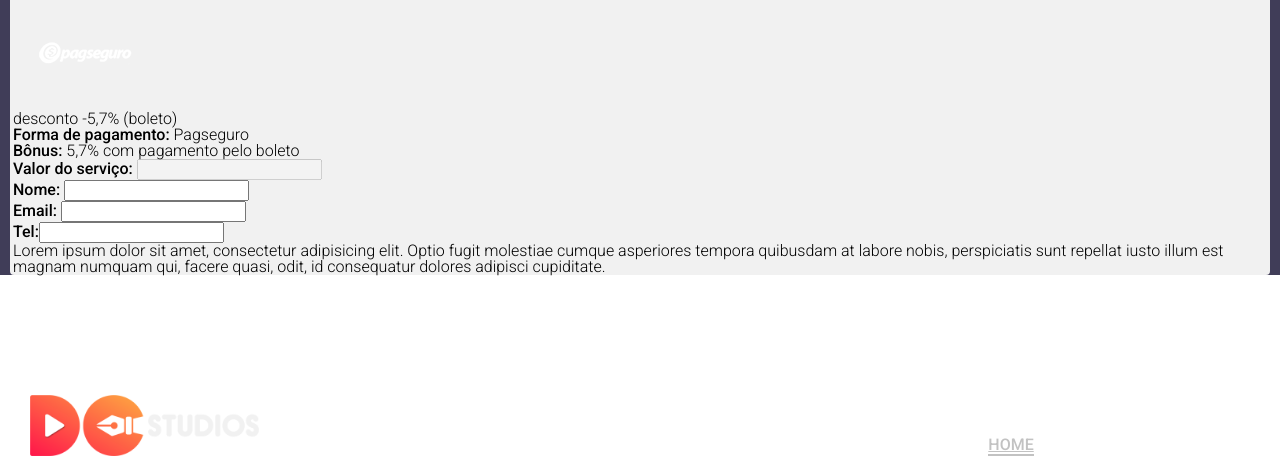
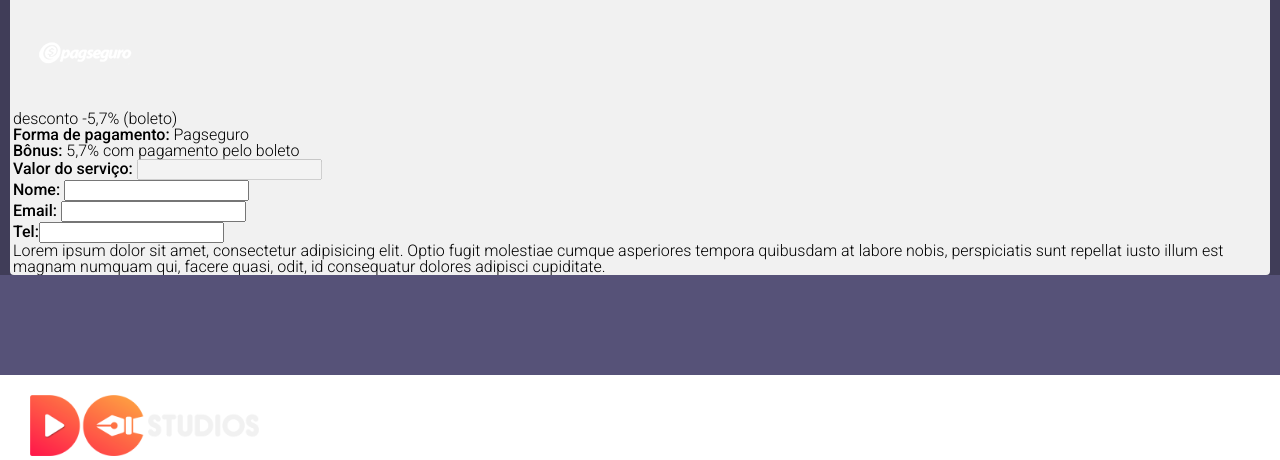
Before and after one commit to IagoCastroNp/sitedc, a WordPress theme: template header.php in a window 1280 px wide. Shown: the part 483-943 px from the top of the page. Run offline with PHP 8.4 and a stand-in for WordPress, Linux system fonts and the light colour scheme; the site name, menu and one post (Sample post) are stand-ins, and other content is empty; style sheets or scripts are compiled from the project's sources.

Commit message:
Menus funcionando, chamadas de bg pro header funcionando, eventos scrollTop funcionando, tudo entegrado com wordpress!

```diff
--- /dev/null
+++ b/functions.php
@@ -0,0 +1,14 @@
+<?php
+	// ativando imagem destacadas
+	add_theme_support('post-thumbnails');
+
+	// ativando menus
+	function register_my_menus(){
+		register_nav_menus(
+			array(
+					'header-menu-home' => __('Menu Home'),
+					'header-menu-portfolio' => __('Menu Portfolio')
+				)
+			);
+	}
+	add_action('init', 'register_my_menus');
--- a/header.php
+++ b/header.php
@@ -11,111 +11,31 @@
 </head>
 <body id="start">
 	<!-- container modal -->
-	<!-- Modal para escolhe da forma de pagamento -->
-	<div class="modal fade" id="modoPagamento" tabindex="-1" role="dialog" aria-labelledby="modoPagamento" aria-hidden="true">
-		<div class="modal-dialog" role="document">
-			<div class="modal-content">
-				<div class="modal-header">
-					<h5 class="modal-title">Painel de opções de pagamento</h5>
-					<button type="button" class="close" data-dismiss="modal" aria-label="Close">
-						<span aria-hidden="true">Fechar</span>
-					</button>
-				</div>
-				<div class="modal-body">
-					<!-- pgt -->
-					<form action="#" id="etapa-pagamento">
-						<div id="bar">
-							<div class="progress-bar"><div class="current-bar"></div><div class="done-bar"></div></div>
-						</div>
-						<div class="content">
-							<span class="icon-titulo"><i class="fa fa-pencil-square-o"></i></span>
-							<section>
-								<p>Lorem ipsum dolor sit amet, consectetur adipisicing elit. Quos, qui ut! Deserunt laboriosam ipsam ullam, repellat quae dolore accusantium, doloribus, provident voluptas eaque minus et quo rem aliquam ipsa officia!Lorem ipsum dolor sit amet, consectetur adipisicing elit. <br ><br>Quos, qui ut! Deserunt laboriosam ipsam ullam, repellat quae dolore accusantium, doloribus, provident voluptas eaque minus et quo rem aliquam ipsa officia!</p>
-								<div class="regrasPagto">
-									<label for="confirmRules">
-										<input id="confirmRules" name="confirmRules" type="checkbox" class="required">
-										<span>Eu li, e concordo!</span>
-									</label>
-								</div>
-							</section>
-							<span><i class="fa fa-credit-card"></i></span>
-							<section class="modoPagamento">
-								<ul>
-									<li>
-										<label for="modoPagseguro">
-											<input id="modoPagseguro" type="radio" name="modoPagto" value="pagseguro" class="required modoPagto" checked>
-											<img src="<?= bloginfo('template_url'); ?>/images/modal/pagseguro.png" alt="Icone de pagamento para pagseguro">
-											<span>desconto -5,7% (boleto)</span>
-										</label>
-									</li>
-									<li>
-										<label for="modoBB">
-											<input id="modoBB" type="radio" name="modoPagto" value="bancodobrasil" class="required modoPagto">
-											<img src="<?= bloginfo('template_url'); ?>/images/modal/bancodobrasil.png" alt="Icone de pagamento para Banco do Brasil">
-											<span>desconto -10%</span>
-										</label>
-									</li>
-									<li>
-										<label for="modoWorkana">
-											<input id="modoWorkana" type="radio" name="modoPagto" value="workana" class="required modoPagto">
-											<img src="<?= bloginfo('template_url'); ?>/images/modal/Workana.png" alt="Icone de pagamento para workana">
-											<span>Aumento de +/- 15%</span>
-										</label>
-									</li>
-								</ul>
-								<p>Lorem ipsum dolor sit amet, consectetur adipisicing elit. Totam cupiditate, suscipit quisquam. Amet ipsa, iure ad eligendi veritatis maiores, obcaecati!</p>
-							</section>
-							<span><i class="fa fa-check"></i></span>
-							<section class="modoConfirmacao">
-								<p>Lorem ipsum dolor sit amet, consectetur adipisicing elit. Facilis amet aliquam reprehenderit cumque error atque, repellendus id nulla, pariatur vero obcaecati cum accusamus distinctio reiciendis aspernatur deserunt eius. Fugiat, ipsum.</p>
-								<ul>
-									<li class="imgConfirm">
-										<ul>
-											<li><img src="<?= bloginfo('template_url'); ?>/images/modal/pagseguro.png" alt="Pagamento confirmado para pagseguro" class="confirmModo"></li>
-											<li><span class="confirmModo">desconto -5,7% (boleto)</span></li>
-										</ul>
-									</li>
-									<li>
-										<ul class="formConfirm">
-											<li><strong>Forma de pagamento:</strong> <span data-modo="tt">Pagseguro</span></li>
-											<li><strong>Bônus:</strong> <span data-modo="descvalor">5,7% com pagamento pelo boleto</span></li>
-											<li><strong>Valor do serviço:</strong> <input id="price" type="text" name="price" disabled></li>
-											<li class="confirmModo"><strong>Nome:</strong> <input type="text" name="clienteName" class="required"></li>
-											<li class="confirmModo"><strong>Email:</strong> <input type="email" name="clienteEmail" class="required"></li>
-											<li class="confirmModo"><strong>Tel:</strong><input type="text" name="clienteTel" class="required"></li>
-										</ul>
-									</li>
-									<li>
-										<ul class="cadeado">
-											<li><i class="fa fa-lock"></i></li>
-										</ul>
-									</li>
-								</ul>
-							</section>
-							<span><i class="fa fa-thumbs-o-up"></i></span>
-							<section class="modoEnvio">
-								<i class="fa fa-send"></i>
-								<p>Lorem ipsum dolor sit amet, consectetur adipisicing elit. Optio fugit molestiae cumque asperiores tempora quibusdam at labore nobis, perspiciatis sunt repellat iusto illum est magnam numquam qui, facere quasi, odit, id consequatur dolores adipisci cupiditate.</p>
-								<p id="textajax"></p>
-							</section>
-						</div>
-					</form>
-				</div>
-				<div class="modal-footer">
-				</div>
-			</div>
-		</div>
-	</div>
+	<?php include("includes/utilities/modal.php"); ?>
 
 	<!-- menu responsivo page portfolio & projeto -->
 	<?php include("includes/complements/menu-responsivo.php"); ?>
 
+	<style>
+		<?php if(get_the_post_thumbnail()): ?>
+			header{
+				background-image: url('<?php the_post_thumbnail_url(); ?>');
+			}
+		<?php else: ?>
+			header{
+				background-color: #565278;
+			}
+		<?php endif; ?>
+	</style>
+
 	<header>
 		<div class="container">
 			<!-- scrollTop -->
-			<a href="#start" class="scrollSuave scrollTop">
-				<i class="fa fa-arrow-circle-up"></i>
-			</a>
+			<div class="scrollSuave scrollTop">
+				<a href="#start">
+					<i class="fa fa-arrow-circle-up"></i>
+				</a>
+			</div>
 
 			<!-- logo do topo dc studios -->
 			<div class="logo wow slideInLeft" data-wow-duration=".7s" data-wow-delay=".1s">
@@ -143,7 +63,7 @@
 			<div class="slider wow pulse" data-wow-duration=".4s" data-wow-delay=".3s">
 				<?php if($estilo == 'home'): ?>
 					<img src="<?= bloginfo('template_url');?>/images/slider.png" alt="Slider" />
-				<?php else: $chamada; endif; ?>
+				<?php else: echo $chamada; endif; ?>
 			</div>
 
 
--- a/includes/complements/menu-responsivo.php
+++ b/includes/complements/menu-responsivo.php
@@ -1,22 +1,16 @@
 <?php
 	// Verificar se o menu esta na página home
-if($estilo != 'home'): ?>
+if($estilo == 'home'): ?>
 <nav class="menu-responsivo">
-	<ul>
-		<li><a href="index.php" class="scrollSuave">Home</a></li>
-		<li><a href="portfolio.php">Portfolio</a></li>
-	</ul>
+	<?php wp_nav_menu(
+		array('theme_location' => 'header-menu-home')
+	); ?>
 </nav>
 <?php else: ?>
 <!-- menu responsivo page home -->
 <nav class="menu-responsivo">
-	<ul>
-		<li><a href="#start" class="scrollSuave">Home</a></li>
-		<li><a href="#identidade" class="scrollSuave">Logo</a></li>
-		<li><a href="#producaov" class="scrollSuave">Vídeo</a></li>
-		<li><a href="#ilustracao" class="scrollSuave">Ilustração</a></li>
-		<li><a href="portfolio.php">Portfolio</a></li>
-		<li><a href="#contato" class="scrollSuave">Contato</a></li>
-	</ul>
+	<?php wp_nav_menu(
+		array('theme_location' => 'header-menu-portfolio')
+	); ?>
 </nav>
 <?php endif; ?>
--- a/includes/complements/menu.php
+++ b/includes/complements/menu.php
@@ -1,21 +1,15 @@
 <?php
-if($estilo != 'home'): ?>
+if($estilo == 'home'): ?>
 <nav class="wow slideInDown" data-wow-duration=".5s" data-wow-delay=".2s">
-	<ul>
-		<li><a href="<?= bloginfo('url'); ?>" class="scrollSuave ativo">Home</a></li>
-		<li><a href="portfolio.php">Portfolio</a></li>
-	</ul>
+	<?php wp_nav_menu(
+		array('theme_location' => 'header-menu-home')
+	); ?>
 </nav>
 <?php else: ?>
 <!-- menu desktop -->
 <nav class="wow slideInDown" data-wow-duration=".5s" data-wow-delay=".2s">
-	<ul>
-		<li><a href="#home" class="scrollSuave ativo">Home</a></li>
-		<li><a href="#identidade" class="scrollSuave">Logo</a></li>
-		<li><a href="#producaov" class="scrollSuave">Vídeo</a></li>
-		<li><a href="#ilustracao" class="scrollSuave">Ilustração</a></li>
-		<li><a href="portfolio.php">Portfolio</a></li>
-		<li><a href="#contato" class="scrollSuave">Contato</a></li>
-	</ul>
+	<?php wp_nav_menu(
+		array('theme_location' => 'header-menu-portfolio')
+	); ?>
 </nav>
 <?php endif; ?>
--- a/index.php
+++ b/index.php
@@ -1,4 +1,7 @@
 <?php
+	/*
+		template name: Home
+	 */
 	$estilo = 'home';
 	include("header.php");
 	include("includes/pages/home.php");
--- a/portfolio.php
+++ b/page-portfolio.php
@@ -1,4 +1,8 @@
 <?php
+	/*
+		template name: Portfolio
+	 */
+
 	$estilo = 'portfolio';
 	$chamada = '<h1>Confira projetos & exemplos criado</h1>';
 	include("header.php");
--- a/projeto.php
+++ b/page-projeto.php
@@ -1,4 +1,7 @@
 <?php
+	/*
+		template name: Projeto
+	 */
 	$estilo = 'portfolio';
 	$chamada = '<h1>Projeto Name - Tipo de Projeto</h1>';
 	include("header.php");
--- a/sass/complements/_header.sass
+++ b/sass/complements/_header.sass
@@ -10,7 +10,7 @@ header
 		height: 3px
 
 	// scrollTop
-	.scrollTop
+	.scrollTop a
 		position: fixed
 		display: none
 		right: 2%
--- a/sass/templates/_portfolio.sass
+++ b/sass/templates/_portfolio.sass
@@ -1,6 +1,6 @@
 header
 	background:
-		image: url('../images/bg-portfolio.png')
+		// image: url('../images/bg-portfolio.png')
 		repeat: no-repeat
 		position: bottom center
 		size: cover
```
Also changed, not shown: includes/utilities/modal.php (added, +95 -0 lines), js/funcoes.js.php (+10 -10 lines), css/geral.css, css/portfolio.css.
